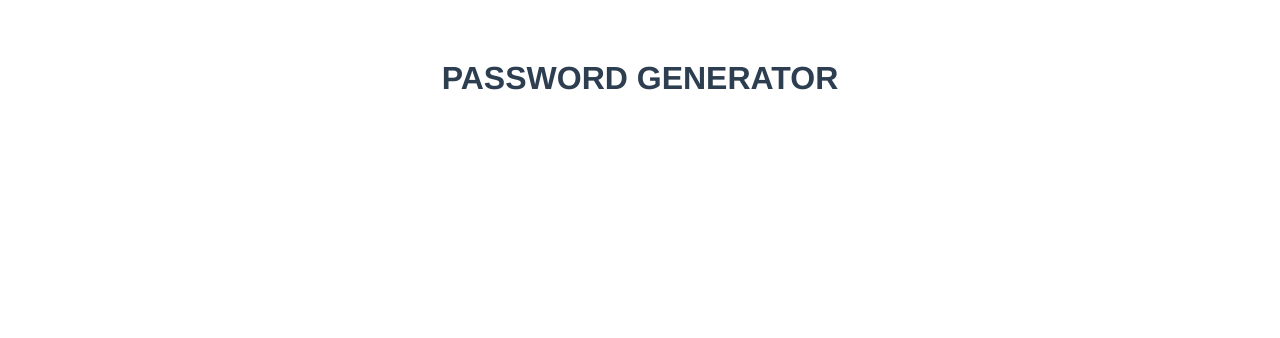
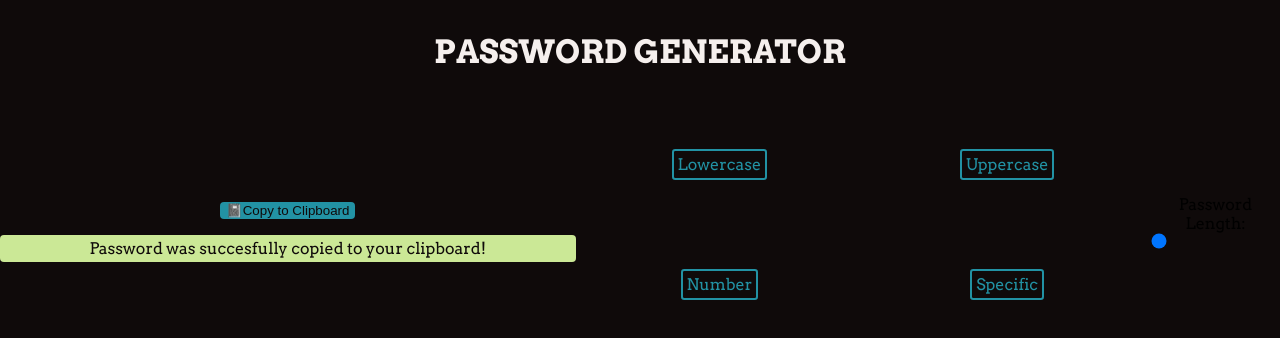
Before and after one commit to SzabiSch/Password-Generator, a Vue app: page / in a window 1280 px wide. Shown: the top 338 px of the page. Built offline with nearby package versions, Linux system fonts and the light colour scheme.

Commit message:
fixed: grid

```diff
--- a/src/App.vue
+++ b/src/App.vue
@@ -14,12 +14,19 @@ export default {
 </script>
 
 <style>
-#app {
-  font-family: Avenir, Helvetica, Arial, sans-serif;
-  -webkit-font-smoothing: antialiased;
-  -moz-osx-font-smoothing: grayscale;
+@import url("https://fonts.googleapis.com/css2?family=Arvo:wght@400;700&display=swap");
+
+*,
+*:before,
+*:after {
+  box-sizing: border-box;
+  margin: auto;
+}
+html {
+  font-family: "Arvo", serif;
+}
+body {
   text-align: center;
-  color: #2c3e50;
-  margin-top: 60px;
+  background-color: #0f0a0a;
 }
 </style>
--- a/src/components/PasswordGenerator.vue
+++ b/src/components/PasswordGenerator.vue
@@ -2,6 +2,43 @@
   <div class="hello">
     <h1>{{ msg }}</h1>
   </div>
+  <body>
+    <div class="btnToCopy">
+      <p></p>
+      <button>Copy to Clipboard</button>
+      <p class="success-copy">
+        Password was succesfully copied to your clipboard!
+      </p>
+    </div>
+    <div class="pre-condition-navigation">
+      <div class="btn-low">
+        <input type="checkbox" id="box-designed" />
+        <label for="box-designed" class="designed-box">Lowercase</label>
+      </div>
+      <div class="btn-up">
+        <input type="checkbox" id="box-designed" />
+        <label for="box-designed" class="designed-box">Uppercase</label>
+      </div>
+      <div class="btn-numb">
+        <input type="checkbox" id="box-designed" />
+        <label for="box-designed" class="designed-box">Number</label>
+      </div>
+      <div class="btn-spec">
+        <input type="checkbox" id="box-designed" />
+        <label for="box-designed" class="designed-box">Specific</label>
+      </div>
+    </div>
+    <div>
+      <p>Password Length:</p>
+      <input
+        class="regulator-password-length"
+        type="range"
+        min="8"
+        max="35"
+        value="8"
+      />
+    </div>
+  </body>
 </template>
 
 <script>
@@ -14,4 +51,90 @@ export default {
 </script>
 
 <!-- Add "scoped" attribute to limit CSS to this component only -->
-<style scoped></style>
+<style scoped>
+@import url("https://fonts.googleapis.com/css2?family=Arvo&display=swap");
+
+html {
+  font-family: "Arvo", serif;
+}
+body {
+  display: flex;
+  justify-content: center;
+}
+
+.btnToCopy {
+  width: 50%;
+}
+button::before {
+  content: "📓";
+}
+
+button {
+  color: #0f0a0a;
+  background-color: #2292a4;
+  border-radius: 0.25rem;
+  border-style: none;
+  margin: 1rem;
+}
+.success-copy {
+  color: #0f0a0a;
+  background-color: #cbe896;
+  padding: 0.25rem;
+  border-radius: 0.25rem;
+}
+h1 {
+  color: #f5efed;
+  margin: 2rem;
+}
+.pre-condition-navigation {
+  display: grid;
+  width: 50vw;
+  height: 30vh;
+  grid-template-columns: 1fr 1fr;
+  grid-template-rows: 1fr 1fr;
+  grid-template-areas:
+    "btn-1 btn-2"
+    "btn-3 btn-4";
+}
+.btn-low {
+  grid-area: btn-1;
+}
+.btn-up {
+  grid-area: btn-2;
+}
+.btn-numb {
+  grid-area: btn-3;
+}
+.btn-spec {
+  grid-area: btn-4;
+}
+
+/*{
+  width: 50%;
+  padding-top: 5rem;
+  margin: auto;
+  display: flex;
+  justify-content: space-around;
+  gap: 2rem;
+}*/
+input {
+  all: unset;
+}
+label {
+  padding: 0.25rem;
+  color: #2292a4;
+  border: 0.15rem solid #2292a4;
+  background-color: #0f0a0a;
+  border-radius: 0.2rem;
+}
+
+input:checked + label {
+  background-color: #2292a4;
+  color: #f5efed;
+  border: 0.15rem solid #2292a4;
+}
+
+input:focus:unchecked + label {
+  border: 0.2rem solid navy;
+}
+</style>
```
